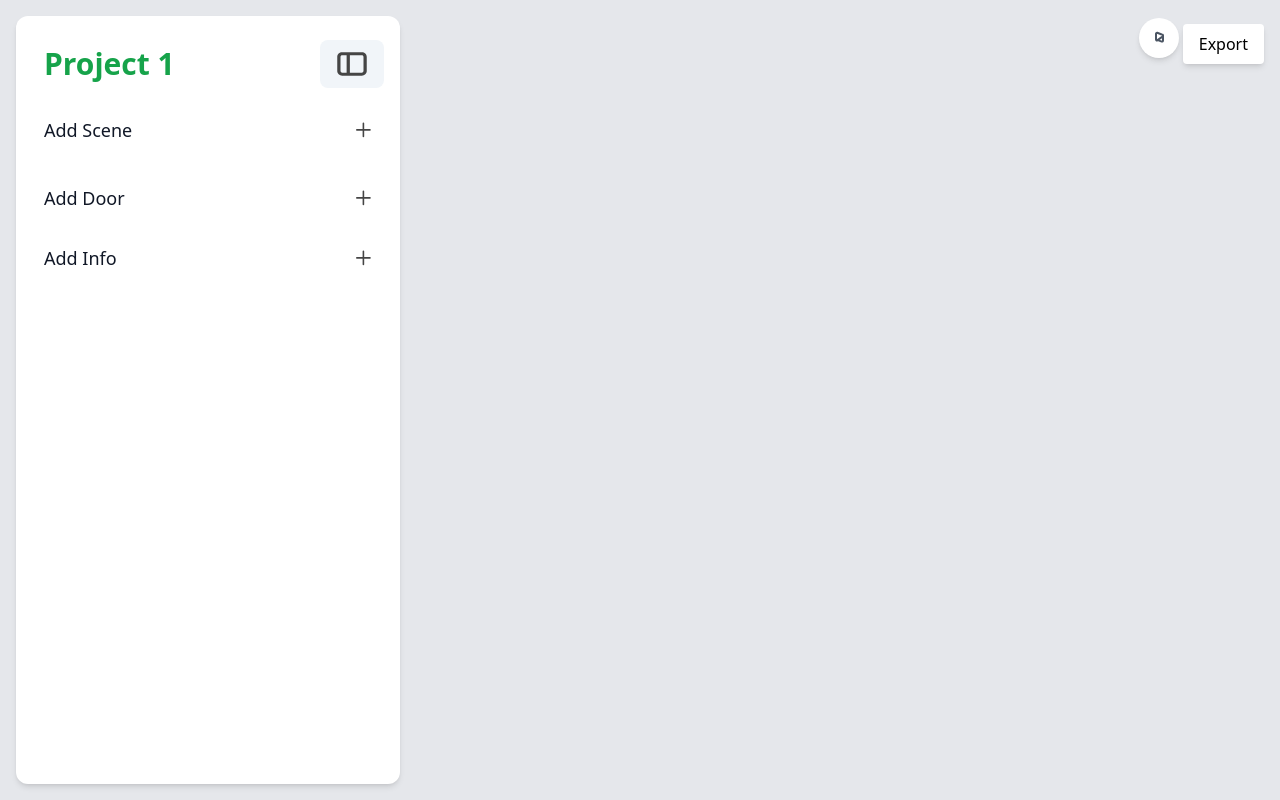
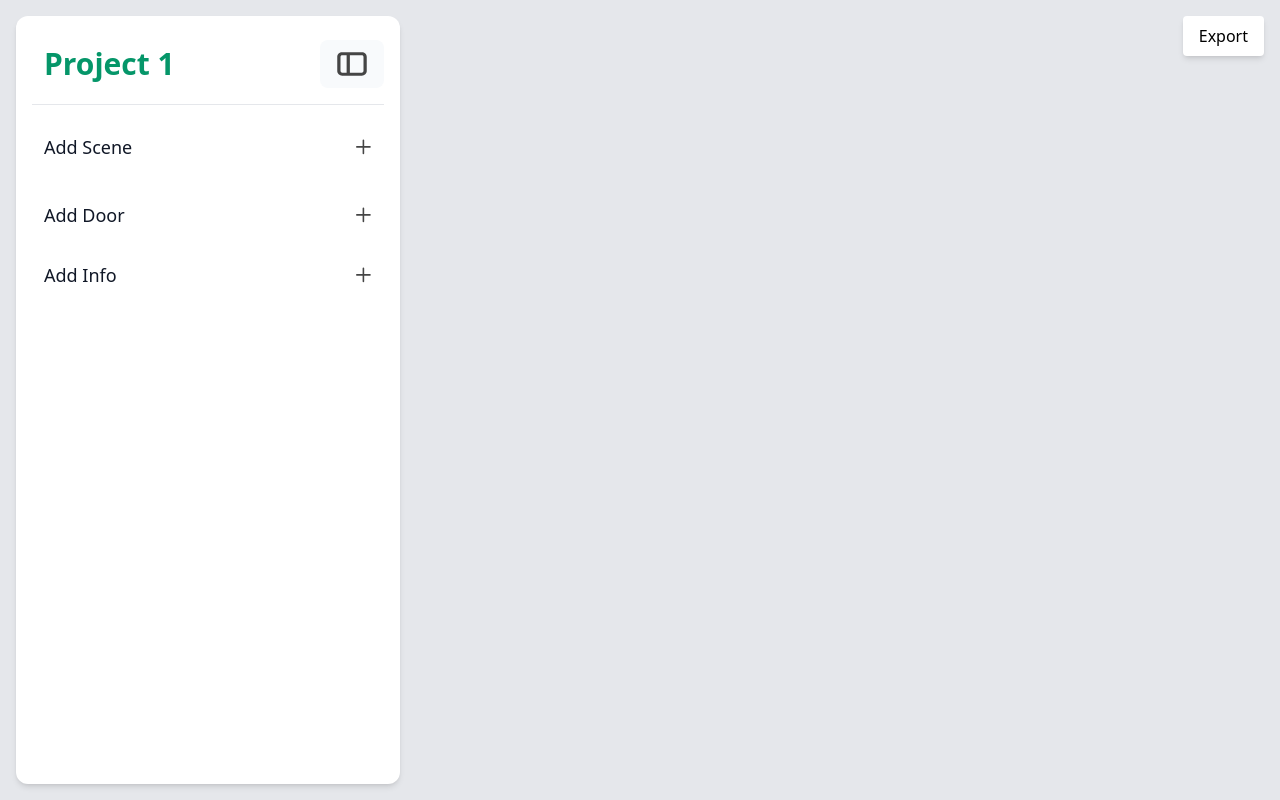
Before and after one commit to isaacdemeers/SAE-501-vr, a website: page index2.html in a window 1280 px wide. Drawn offline with nearby package versions, Linux system fonts and the light colour scheme.

Commit message:
btn update

```diff
--- a/index2.html
+++ b/index2.html
@@ -20,10 +20,10 @@
         <!-- Sidebar -->
         <div
             class="sidebar w-96 bg-white px-4 py-6 absolute left-4 top-4 bottom-4 z-50 rounded-xl shadow-md transition-transform duration-300">
-            <div class="flex align-middle justify-between items-center mb-4">
-                <h1 class="text-green-600 text-3xl font-bold px-3">Project 1</h1>
+            <div class="flex align-middle justify-between items-center mb-4 pb-4 border-b">
+                <h1 class="text-emerald-600 text-3xl font-bold px-3">Project 1</h1>
                 <!-- Toggle Button inside the sidebar header -->
-                <button id="toggle-button" class="text-white px-4 py-2 rounded-lg bg-slate-100 hover:bg-slate-200">
+                <button id="toggle-button" class="text-white px-4 py-2 rounded-lg bg-slate-50 hover:bg-slate-100">
                     <svg width="32" height="32" viewBox="0 0 32 32" fill="none" xmlns="http://www.w3.org/2000/svg">
                         <path
                             d="M10.375 24.6944H10.625V24.4444V7.55556V7.30556H10.375H6.15625C5.25454 7.30556 4.5 8.00235 4.5 8.88889V23.1111C4.5 23.9976 5.25454 24.6944 6.15625 24.6944H10.375ZM13.875 24.4444V24.6944H14.125H25.8438C26.7455 24.6944 27.5 23.9976 27.5 23.1111V8.88889C27.5 8.00235 26.7455 7.30556 25.8438 7.30556H14.125H13.875V7.55556V24.4444ZM25.8438 4.25C28.5657 4.25 30.75 6.33969 30.75 8.88889V23.1111C30.75 25.6603 28.5657 27.75 25.8438 27.75H6.15625C3.43433 27.75 1.25 25.6603 1.25 23.1111V8.88889C1.25 6.33969 3.43433 4.25 6.15625 4.25H25.8438Z"
@@ -81,7 +81,7 @@
 
         <!-- Toggle Button when sidebar is hidden -->
         <button id="toggle-button-hidden"
-            class="hidden-button hidden absolute left-4 top-4 text-white px-4 py-2 rounded-lg bg-slate-100 hover:bg-slate-200 z-40">
+            class="hidden-button hidden absolute left-4 top-4 text-white px-4 py-2 rounded-lg bg-slate-50 hover:bg-slate-100 z-40">
             <svg width="32" height="32" viewBox="0 0 32 32" fill="none" xmlns="http://www.w3.org/2000/svg">
                 <path
                     d="M10.375 24.6944H10.625V24.4444V7.55556V7.30556H10.375H6.15625C5.25454 7.30556 4.5 8.00235 4.5 8.88889V23.1111C4.5 23.9976 5.25454 24.6944 6.15625 24.6944H10.375ZM13.875 24.4444V24.6944H14.125H25.8438C26.7455 24.6944 27.5 23.9976 27.5 23.1111V8.88889C27.5 8.00235 26.7455 7.30556 25.8438 7.30556H14.125H13.875V7.55556V24.4444ZM25.8438 4.25C28.5657 4.25 30.75 6.33969 30.75 8.88889V23.1111C30.75 25.6603 28.5657 27.75 25.8438 27.75H6.15625C3.43433 27.75 1.25 25.6603 1.25 23.1111V8.88889C1.25 6.33969 3.43433 4.25 6.15625 4.25H25.8438Z"
@@ -100,13 +100,6 @@
 
             <!-- Export and Play Controls -->
             <div class="absolute top-4 right-4 space-y-2">
-                <button class="bg-white p-2 rounded-full shadow-md">
-                    <svg xmlns="http://www.w3.org/2000/svg" class="h-6 w-6 text-gray-600" fill="none"
-                        viewBox="0 0 24 24" stroke="currentColor">
-                        <path stroke-linecap="round" stroke-linejoin="round" stroke-width="2"
-                            d="M14.752 11.168l-4.504 3.249A1 1 0 019 13.25V7.75a1 1 0 011.248-.968l4.504 1.688A1 1 0 0116 9.383v5.234a1 1 0 01-1.248.968l-4.504-1.687A1 1 0 019 13.25v-1.08" />
-                    </svg>
-                </button>
                 <button class="bg-white px-4 py-2 rounded shadow-md">Export</button>
             </div>
         </div>
```
Also changed, not shown: svg/Door.svg (added), svg/Info.svg (added).
